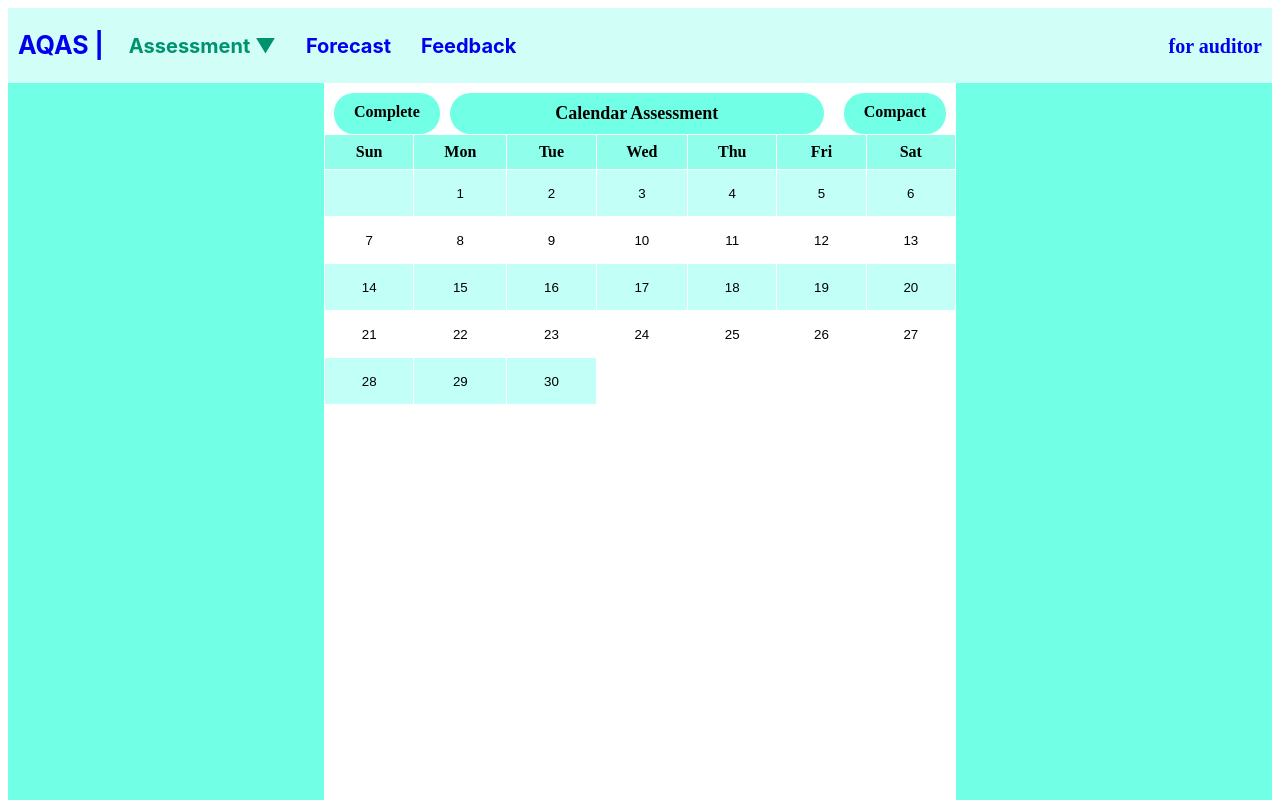
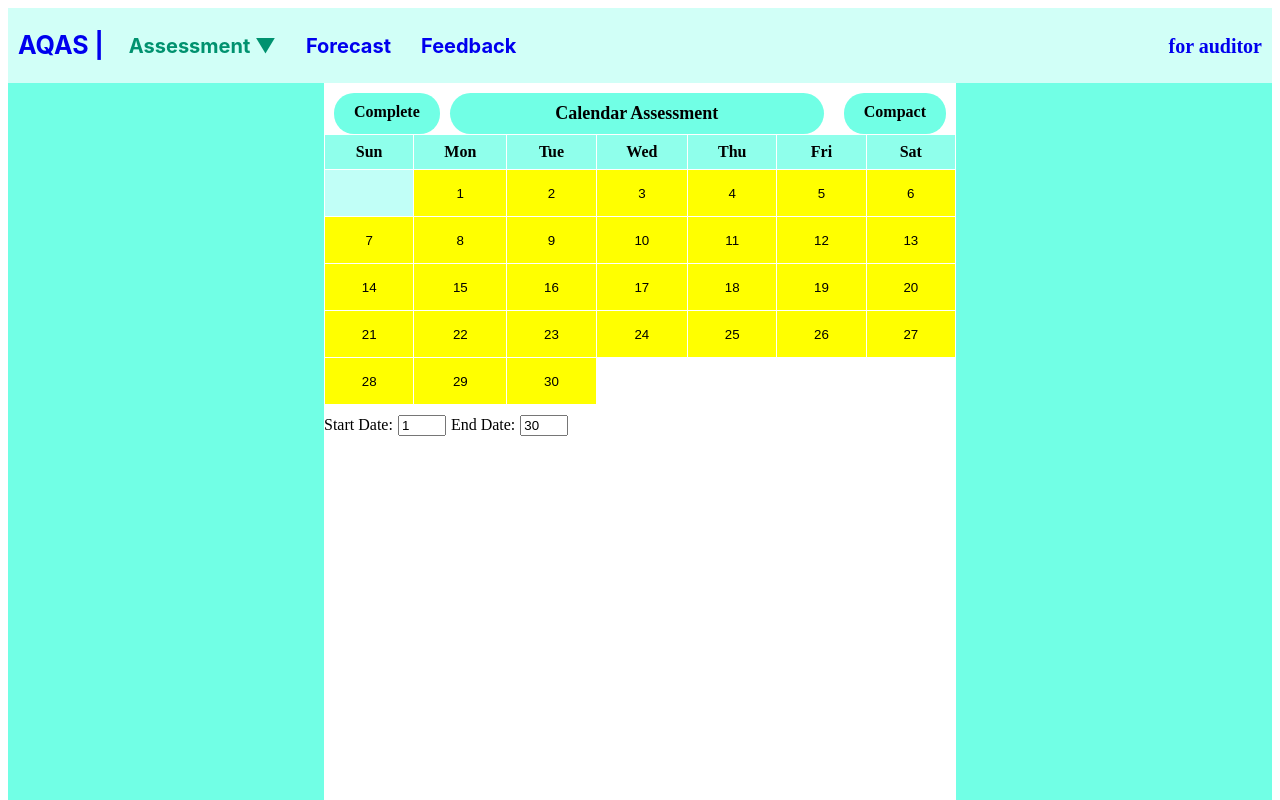
Before and after one commit to sodaop12/Air-Quality-Assessment-System-Front-end, a Vue app: page /calendar_as in a window 1280 px wide. Shown: the top 800 px of the page. Built offline with nearby package versions, Linux system fonts and the light colour scheme.

Commit message:
start dat + end date input box // hightlight selected date

```diff
--- a/src/views/CalendarAssessmentView.vue
+++ b/src/views/CalendarAssessmentView.vue
@@ -16,6 +16,7 @@
           <router-link to="/compact_as" class="page-link">Compact</router-link>
         </div>
         <!-- Generate the table for a month with 30 days -->
+        <!-- Generate the table for a month with custom start and end dates -->
         <table class="month-table">
           <tr>
             <th>Sun</th>
@@ -27,7 +28,11 @@
             <th>Sat</th>
           </tr>
           <tr v-for="week in weeks" :key="week">
-            <td v-for="day in week" :key="day" class="day-cell">
+            <td
+              v-for="day in week"
+              :key="day"
+              :class="['day-cell', { highlighted: isHighlighted(day) }]"
+            >
               <div v-if="day !== null">
                 <button @click="toggleInput(day)" class="day-button">
                   {{ day }}
@@ -44,6 +49,27 @@
           </tr>
         </table>
       </div>
+      <!-- Input boxes for start date and end date -->
+      <div class="date-inputs">
+        <label for="start-date">Start Date:</label>
+        <input
+          id="start-date"
+          v-model="startDate"
+          type="number"
+          min="1"
+          max="30"
+          class="date-input"
+        />
+        <label for="end-date">End Date:</label>
+        <input
+          id="end-date"
+          v-model="endDate"
+          type="number"
+          min="1"
+          max="30"
+          class="date-input"
+        />
+      </div>
     </div>
     <div class="right-sidebar">
       <!-- Right sidebar content -->
@@ -55,6 +81,8 @@
 export default {
   data() {
     return {
+      startDate: 1, // Default start date
+      endDate: 30, // Default end date
       weeks: [
         [null, 1, 2, 3, 4, 5, 6],
         [7, 8, 9, 10, 11, 12, 13],
@@ -66,10 +94,19 @@ export default {
       averageHours: Array(31).fill(0), // An array to store average hours
     };
   },
+  computed: {
+    // Calculate the number of days in the range (start date to end date)
+    daysInRange() {
+      return this.endDate - this.startDate + 1;
+    },
+  },
   methods: {
     toggleInput(day) {
       // Toggle the input visibility for the clicked day
       this.showInput[day] = !this.showInput[day];
+    },
+    isHighlighted(day) {
+      return day >= this.startDate && day <= this.endDate;
     },
   },
 };
@@ -102,8 +139,15 @@ export default {
   background-color: transparent;
   cursor: pointer;
 }
-
+.date-input {
+  width: 40px;
+  margin: 0 5px;
+}
 .date-inputs {
   margin-top: 10px;
 }
+
+.highlighted {
+  background-color: yellow; /* You can choose your desired highlighting color */
+}
 </style>
```
